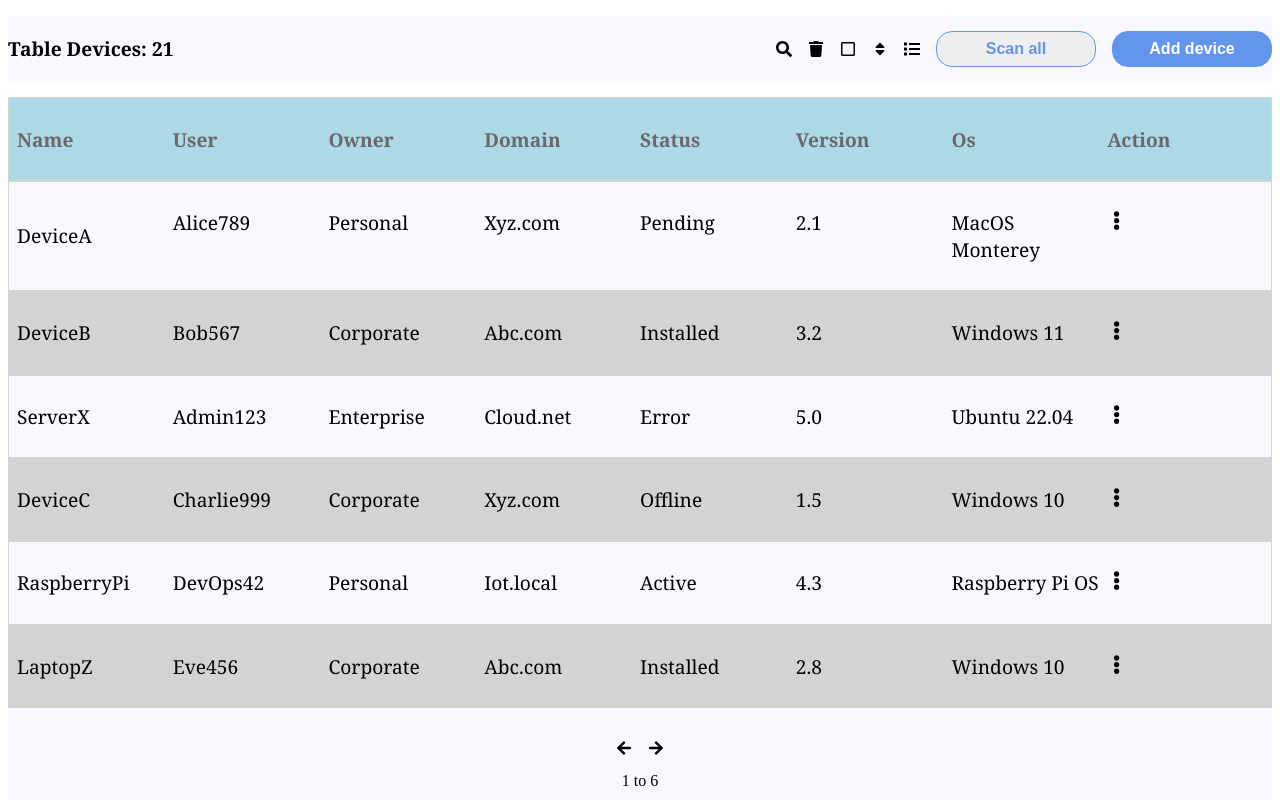
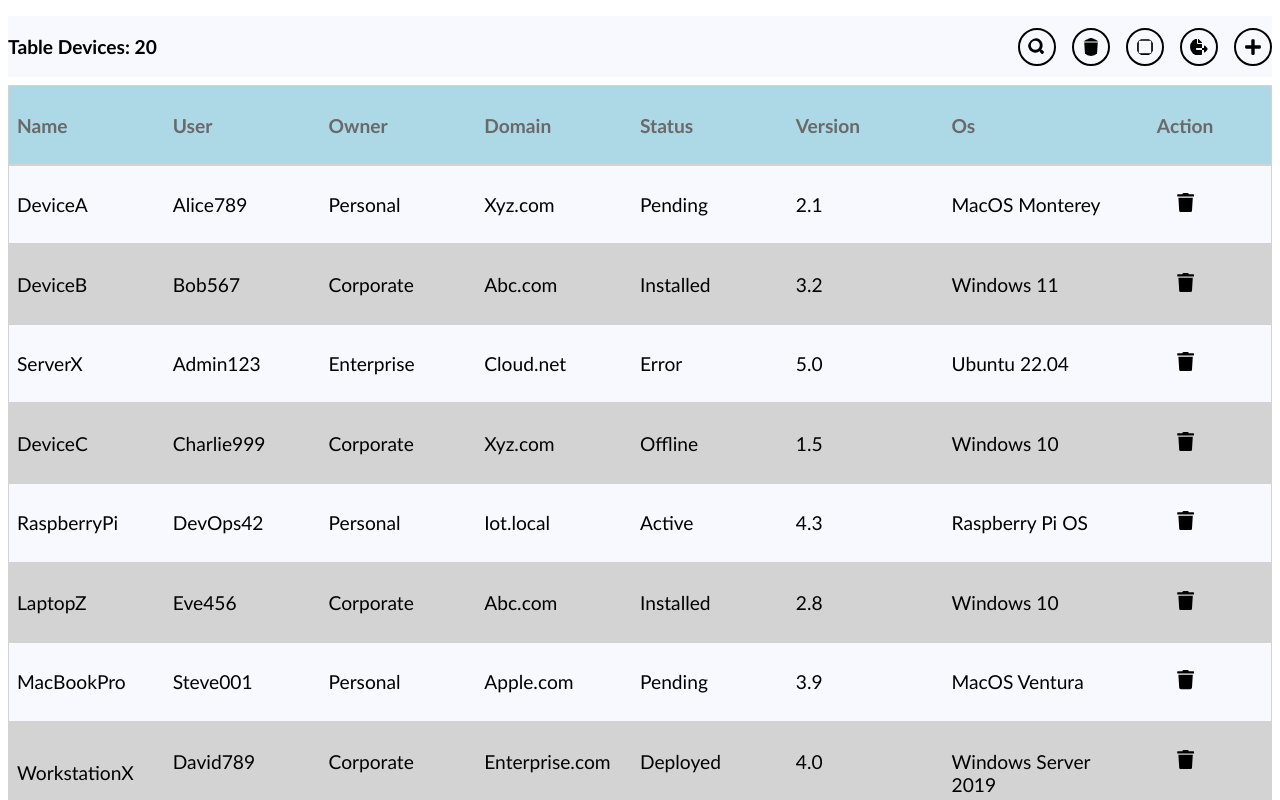
Before and after one commit to SaiCharanUvaraj/Table-UI, a React (Vite) app: page / in a window 1280 px wide. Shown: the top 800 px of the page. Built offline with nearby package versions, Linux system fonts and the light colour scheme.

Commit message:
implemented sorting

```diff
--- a/package.json
+++ b/package.json
@@ -10,6 +10,7 @@
     "preview": "vite preview"
   },
   "dependencies": {
+    "json-as-xlsx": "^2.5.6",
     "react": "^19.0.0",
     "react-dom": "^19.0.0",
     "react-icons": "^5.5.0"
--- a/src/App.css
+++ b/src/App.css
@@ -2,7 +2,7 @@
 {
     display: flex;
     flex-direction: column;
-    margin-top:1rem;
+    margin-top:0.5rem;
     background-color: ghostwhite;
 }
 .navbar
@@ -19,7 +19,15 @@
     display: flex;
     flex-direction: row;
     align-items: center;
+    font-size: large;
     gap:1rem;
+}
+.nav-buttons
+{
+    border: 2px black solid;
+    cursor: pointer;
+    padding: 0.5rem;
+    border-radius: 50%;
 }
 .row
 {
@@ -34,7 +42,7 @@
     text-align: left;
     font-weight: 500;
     font-size: larger;
-    font-family: Cambria, Cochin, Georgia, Times, 'Times New Roman', serif;
+    font-family: Calibri;
 }
 .header
 {
@@ -42,7 +50,7 @@
     font-weight: 600;
     font-size:larger;
     color:dimgray;
-    font-family: Cambria, Cochin, Georgia, Times, 'Times New Roman', serif;
+    font-family: Calibri;
 }
 .btn
 {
@@ -79,8 +87,30 @@
 }
 .paging
 {
-    margin-top: 2rem;
-    display: grid;
-    justify-items: center;
+    margin-top: 1rem;
+    display: flex;
+    justify-content: flex-end;
+    gap:1rem;
     align-items: center;
 }
+
+.bold-large
+{
+    font-size: large;
+    font-weight: bold;
+    font-family:Calibri;
+}
+
+.sort-icon {
+    opacity: 0;
+    transition: opacity 0.3s ease-in-out;
+}
+
+.sortable-header:hover .sort-icon {
+    opacity: 1;
+}
+
+.shadow
+{
+    box-shadow: 0px 4px 8px rgba(0, 0, 0, 0.1);
+}
--- a/src/App.jsx
+++ b/src/App.jsx
@@ -3,7 +3,7 @@ import './App.css';
 import data from './db.json';
 import Form from './Form';
 import Navbar from './Navbar';
-import { FaEllipsisV, FaArrowLeft, FaArrowRight, FaRegSquare, FaSquareFull } from "react-icons/fa";
+import {FaArrowLeft, FaArrowRight, FaRegSquare, FaSort, FaSortUp, FaSortDown, FaCheckSquare, FaTrash } from "react-icons/fa";
 
 export const App = () => {
   function capitalize(str) {
@@ -11,96 +11,118 @@ export const App = () => {
     return str.charAt(0).toUpperCase() + str.slice(1);
   }
 
-  const [info,setInfo]=useState(data);
-  const [add, setAdd] = useState(false);
+  /*useStates .... */
+  const [info, setInfo] = useState(data);
   const [select, setSelect] = useState(false);
-  const [multiSelect,setMultiSelect]=useState(false);
+  const [multiSelect, setMultiSelect] = useState(false);
   const [selectedItems, setSelectedItems] = useState([]);
+  const [searchValues, setSearchValues] = useState({ name: "", user: "", owner: "", domain: "", status: "", version: "", os: "" });
+  const [page, setPage] = useState({ start: 0, end: 1 });
+  const [sortConfig, setSortConfig] = useState({ key: null, direction: 'asc' });
 
+  /* sorting functionalities.... */
+  const handleSort = (key) => {
+    setSortConfig((prev) => ({ key, direction: prev.key === key && prev.direction === 'asc' ? 'desc' : 'asc', }));
+  };
 
-  const [searchValues, setSearchValues] = useState({name: "", user: "", owner: "", domain: "", status: "", version: "", os: ""});
-  const [page, setPage] = useState({start:0, end:1});
+  let sortedData = [...info];
 
+  if (sortConfig.key)
+    {
+      sortedData.sort((a, b) => {
+        const valueA = a[sortConfig.key].toLowerCase();
+        const valueB = b[sortConfig.key].toLowerCase();
+        if (valueA < valueB) return sortConfig.direction === 'asc' ? -1 : 1;
+        if (valueA > valueB) return sortConfig.direction === 'asc' ? 1 : -1;
+        return 0;
+    });
+  }
+
+  /* Paging functionalities... */
   const pageRanges = [];
-  for (let i = 0; i <= info.length; i += 6)
+  for (let i = 0; i <= info.length; i += 10)
     pageRanges.push(i);
   if (pageRanges[pageRanges.length - 1] !== info.length)
     pageRanges.push(info.length);
 
+  const handleNextPageChange = () => {
+    if (page.end === pageRanges.length - 1) return;
+    setPage({ start: page.start + 1, end: page.end + 1 });
+  };
+
+  const handlePrevPageChange = () => {
+    if (page.start === 0) return;
+    setPage({ start: page.start - 1, end: page.end - 1 });
+  };
+
+  const pagedData = sortedData.slice(pageRanges[page.start], pageRanges[page.end]);
+
+  /* Searching functionalities... */
   const handleSearchChange = (e, key) => {
     setSearchValues({ ...searchValues, [key]: e.target.value });
   };
 
-  const handleNextPageChange = ()=>{
-    if(page.end===pageRanges.length-1)
-      return
-    const nextPage={start:page.start+1,end:page.end+1}
-    setPage(nextPage)
-  }
-
-  const handlePrevPageChange = ()=>{
-    if(page.start===0)
-      return
-    const nextPage={start:page.start-1,end:page.end-1}
-    setPage(nextPage)
-  }
-
-  const pagedData = info.slice(pageRanges[page.start],pageRanges[page.end])
-
   const filteredData = pagedData.filter((item) =>
     Object.keys(searchValues).every((key) =>
       item[key].toLowerCase().includes(searchValues[key].toLowerCase())
-  ));
+    )
+  );
 
-  const handleChoose = (item)=>{
-    const newItems=[...selectedItems,item];
-    setSelectedItems(newItems);
-  }
-  const handleRemoveChoose = (item)=>{
-    const newItems=selectedItems.filter(i=>i!=item);
-    setSelectedItems(newItems);
-  }
+  /*indexing final data ... */
+  const finalData = filteredData.map((item, index) => ({...item,
+    index
+  }));
+  const indexedData=info.map((item, index) => ({...item,
+    index
+  }));
 
-  const handleDelete = ()=>{
-    if(selectedItems.length===0)
-      return
-    alert(`${selectedItems.length}will be deleted !`);
-    const newItems=info.filter((item)=>!selectedItems.includes(item.index))
-    setInfo(newItems);
+  /* Multi selecting functionalities ... */
+  const handleChoose = (item) => {
+    setSelectedItems([...selectedItems, item]);
+  };
+
+  const handleRemoveChoose = (item) => {
+    setSelectedItems(selectedItems.filter(i => i !== item));
+  };
+
+  const handleDelete = () => {
+    if (selectedItems.length === 0) return;
+    alert(`${selectedItems.length} will be deleted!`);
+    setInfo(indexedData.filter(item => !selectedItems.includes(item.index)));
     setSelectedItems([]);
-  }
+    setMultiSelect(false);
+  };
 
   return (
     <div>
-      <Navbar setForm={setAdd} select={select} setSelect={setSelect} info={info} setMultiSelect={setMultiSelect} handleDelete={handleDelete} multiSelect={multiSelect}/>
+      <Navbar select={select} setSelect={setSelect} info={info} setMultiSelect={setMultiSelect} handleDelete={handleDelete} multiSelect={multiSelect} />
       <div className='table'>
         <div className='row' style={{ backgroundColor: "lightblue" }}>
           {["name", "user", "owner", "domain", "status", "version", "os"].map((key) => (
-            <div key={key} className='column'>
-              <p className='header'>{capitalize(key)}</p>
+            <div key={key} className='column' style={{ cursor: "pointer" }}>
+              <div style={{ display: "flex", gap: "0.5rem", justifyContent: "flex-start", alignItems: "center" }} className="sortable-header" onClick={() => handleSort(key)}>
+                <p className='header'>{capitalize(key)}</p>
+                {sortConfig.key === key ? (sortConfig.direction === 'asc' ? <button style={{ cursor: "pointer" }}>sort-desc</button> : <button style={{ cursor: "pointer" }}>sort-asc</button>):""}
+                {sortConfig.key === key ? ( sortConfig.direction === 'asc' ? <FaSortUp /> : <FaSortDown /> ) : ( <FaSort className='sort-icon' /> )}
+              </div>
               {select &&
-                <input
-                  type="text"
-                  placeholder={`Search ${capitalize(key)}`}
-                  value={searchValues[key]}
-                  onChange={(e) => handleSearchChange(e, key)}
-                  className="search-input"
-                />
+                <input type="text" placeholder={`Search ${capitalize(key)}`} value={searchValues[key]} onChange={(e) => handleSearchChange(e, key)} style={{width:"80%",height:"1.5rem"}}/>
               }
             </div>
           ))}
           <div className='column'>
-            <p className='header'>Action</p>
+            <p className='header' style={{textAlign:"center"}}>Action</p>
           </div>
         </div>
-        {filteredData.map((item) => (
-          <div key={item.index} className='row' style={{ backgroundColor: item.index % 2 === 0 ? "ghostwhite" : "lightgray" }}>
-            <p className='text' style={{display:"flex",alignItems:"center",gap:"1rem"}}>
+        {finalData.map((item) => (
+          <div key={item.index} className='row' style={{ backgroundColor: item.index % 2 === 0 ? "ghostwhite" : "lightgray" }}
+          onClick={()=>setSortConfig({ key: null, direction: 'asc' })}>
+            <p className='text' style={{ display: "flex", alignItems: "center", gap: "1rem" }}>
               {multiSelect && !selectedItems.includes(item.index) &&
-                <p><FaRegSquare color="blue" onClick={()=>handleChoose(item.index)} /></p>
+                <FaRegSquare color="blue" onClick={() => handleChoose(item.index)} />
               }
               {multiSelect && selectedItems.includes(item.index) &&
-                <p><FaSquareFull color="blue" onClick={()=>handleRemoveChoose(item.index)} /></p>
+                <FaCheckSquare color="blue" onClick={() => handleRemoveChoose(item.index)} />
               }
               {capitalize(item.name)}
             </p>
@@ -110,22 +132,17 @@ export const App = () => {
             <p className='text'>{capitalize(item.status)}</p>
             <p className='text'>{capitalize(item.version)}</p>
             <p className='text'>{capitalize(item.os)}</p>
-            <p className='text'><FaEllipsisV /></p>
+            <p className='text' style={{textAlign:"center"}}><FaTrash /></p>
           </div>
         ))}
         <div className='paging'>
-            {multiSelect &&
-              <p>{selectedItems.length} items selected</p>
-            }
-          <div style={{display:"flex",gap:"1rem"}}>
+          <p className='bold-large' style={{ color: "darkgray" }}>Rows per Page: 6</p>
+          <p className='bold-large'>{pageRanges[page.start] + 1} - {pageRanges[page.end]} of {info.length}</p>
+          <div className='bold-large' style={{ display: "flex", gap: "1rem" }}>
             <FaArrowLeft onClick={handlePrevPageChange} />
             <FaArrowRight onClick={handleNextPageChange} />
           </div>
-          <p>{pageRanges[page.start]+1} to {pageRanges[page.end]}</p>
         </div>
-      </div>
-      <div style={{display:"grid",justifyContent:"center",alignContent:"center"}}>
-      {add && <Form setForm={setAdd} info={info} setInfo={setInfo}/>}
       </div>
     </div>
   );
--- a/src/Navbar.jsx
+++ b/src/Navbar.jsx
@@ -1,22 +1,60 @@
-import React from 'react'
-import { FaRegSquare, FaTrash } from 'react-icons/fa';
-import { FaSearch,FaSort,FaList} from 'react-icons/fa';
+import React, { useState, useEffect, useRef } from "react";
+import { FaFileExport, FaRegSquare, FaTrash, FaSearch, FaPlus } from "react-icons/fa";
+import xlsx from "json-as-xlsx";
 
-const Navbar = ({setForm,setSelect,select,info,setMultiSelect,handleDelete,multiSelect}) => {
+const Navbar = ({ setSelect, select, info, setMultiSelect, handleDelete, multiSelect }) => {
+  const dropdownStyle={ position: "absolute", top: "50px", right: "10px", background: "#fff", boxShadow: "0px 4px 6px rgba(0, 0, 0, 0.1)", borderRadius: "8px", zIndex: 1000, padding: "10px"};
+  const [showDropdown, setShowDropdown] = useState(false);
+  const dropdownRef = useRef(null);
+
+  const exportFile = () => {
+    const columns = Object.keys(info[0]).map((key) => ({
+      label: key.charAt(0).toUpperCase() + key.slice(1),
+      value: key,
+    }));
+    const formatedInfo = [{ sheet: "Sheet1", columns, content: info }];
+    const settings = {
+      fileName: "MySpreadsheet",
+      extraLength: 3,
+      writeMode: "writeFile",
+      writeOptions: {},
+      RTL: true,
+    };
+    xlsx(formatedInfo, settings);
+  };
+
+  // Close dropdown when clicking outside
+  useEffect(() => {
+    const handleClickOutside = (event) => {
+      if (dropdownRef.current && !dropdownRef.current.contains(event.target)) {
+        setShowDropdown(false);
+      }
+    };
+    document.addEventListener("mousedown", handleClickOutside);
+    return () => {
+      document.removeEventListener("mousedown", handleClickOutside);
+    };
+  }, []);
+
   return (
-    <div className='navbar'>
-      <p className='text' style={{fontWeight:"600"}}>Table Devices: {info.length}</p>
-      <div className='operators'>
-        <FaSearch onClick={()=>setSelect(!select)} />
-        <FaTrash onClick={handleDelete}/>
-        <FaRegSquare onClick={()=>setMultiSelect(!multiSelect)}/>
-        <FaSort />
-        <FaList />
-        <button className='btn' style={{color:"cornflowerblue"}}>Scan all</button>
-        <button className='btn' style={{backgroundColor:"cornflowerblue",color:"white"}} onClick={()=>setForm(true)}>Add device</button>
+    <div className="navbar" style={{ position: "relative" }}>
+      <p className="text" style={{ fontWeight: "600" }}>
+        Table Devices: {info.length}
+      </p>
+      <div className="operators">
+        <FaSearch onClick={() => setSelect(!select)} className="nav-buttons" />
+        <FaTrash onClick={handleDelete} className="nav-buttons" />
+        <FaRegSquare onClick={() => setMultiSelect(!multiSelect)} className="nav-buttons" />
+        <FaFileExport onClick={exportFile} className="nav-buttons" />
+        <FaPlus onClick={() => setShowDropdown(!showDropdown)} className="nav-buttons" />
+        {showDropdown && (
+          <div ref={dropdownRef} className="shadow" style={dropdownStyle}>
+            <p>Column Choosing</p>
+          </div>
+        )}
       </div>
     </div>
-  )
-}
+  );
+};
 
-export default Navbar
+export default Navbar;
--- a/src/db.json
+++ b/src/db.json
@@ -1,7 +1,6 @@
 [
     {
         "name": "DeviceA",
-        "index":0,
         "user": "alice789",
         "owner": "personal",
         "domain": "xyz.com",
@@ -11,7 +10,6 @@
     },
     {
         "name": "DeviceB",
-        "index":1,
         "user": "bob567",
         "owner": "corporate",
         "domain": "abc.com",
@@ -21,7 +19,6 @@
     },
     {
         "name": "ServerX",
-        "index":2,
         "user": "admin123",
         "owner": "enterprise",
         "domain": "cloud.net",
@@ -31,7 +28,6 @@
     },
     {
         "name": "DeviceC",
-        "index":3,
         "user": "charlie999",
         "owner": "corporate",
         "domain": "xyz.com",
@@ -41,7 +37,6 @@
     },
     {
         "name": "RaspberryPi",
-        "index":4,
         "user": "devOps42",
         "owner": "personal",
         "domain": "iot.local",
@@ -51,7 +46,6 @@
     },
     {
         "name": "LaptopZ",
-        "index":5,
         "user": "eve456",
         "owner": "corporate",
         "domain": "abc.com",
@@ -61,7 +55,6 @@
     },
     {
         "name": "MacBookPro",
-        "index":6,
         "user": "steve001",
         "owner": "personal",
         "domain": "apple.com",
@@ -71,7 +64,6 @@
     },
     {
         "name": "WorkstationX",
-        "index":7,
         "user": "david789",
         "owner": "corporate",
         "domain": "enterprise.com",
@@ -81,7 +73,6 @@
     },
     {
         "name": "TabletP",
-        "index":8,
         "user": "mike321",
         "owner": "corporate",
         "domain": "mobile.org",
@@ -91,7 +82,6 @@
     },
     {
         "name": "GamingRig",
-        "index":9,
         "user": "gamerX99",
         "owner": "personal",
         "domain": "gaming.net",
@@ -101,7 +91,6 @@
     },
     {
         "name": "CloudServerA",
-        "index":10,
         "user": "cloudMaster",
         "owner": "enterprise",
         "domain": "aws.com",
@@ -111,7 +100,6 @@
     },
     {
         "name": "NASDevice",
-        "index":11,
         "user": "backupUser",
         "owner": "corporate",
         "domain": "backup.local",
@@ -121,7 +109,6 @@
     },
     {
         "name": "WorkstationY",
-        "index":12,
         "user": "lucas777",
         "owner": "corporate",
         "domain": "enterprise.com",
@@ -131,7 +118,6 @@
     },
     {
         "name": "EmbeddedSys1",
-        "index":13,
         "user": "embeddedDev",
         "owner": "enterprise",
         "domain": "iot.org",
@@ -141,7 +127,6 @@
     },
     {
         "name": "DroneX",
-        "index":14,
         "user": "pilot44",
         "owner": "personal",
         "domain": "drone.tech",
@@ -151,7 +136,6 @@
     },
     {
         "name": "Smartwatch1",
-        "index":15,
         "user": "wearableX",
         "owner": "personal",
         "domain": "wearable.net",
@@ -161,7 +145,6 @@
     },
     {
         "name": "ServerB",
-        "index":16,
         "user": "sysAdmin99",
         "owner": "enterprise",
         "domain": "cloud.net",
@@ -171,7 +154,6 @@
     },
     {
         "name": "WorkstationZ",
-        "index":17,
         "user": "alex88",
         "owner": "corporate",
         "domain": "enterprise.com",
@@ -181,7 +163,6 @@
     },
     {
         "name": "SuperComputerA",
-        "index":18,
         "user": "hpcGuru",
         "owner": "enterprise",
         "domain": "hpc.org",
@@ -191,17 +172,6 @@
     },
     {
         "name": "DataCenterX",
-        "index":19,
-        "user": "dcAdmin",
-        "owner": "enterprise",
-        "domain": "datacenter.net",
-        "status": "cooling",
-        "version": "12.5",
-        "os": "VMware ESXi"
-    },
-    {
-        "name": "DataCenterX",
-        "index":20,
         "user": "dcAdmin",
         "owner": "enterprise",
         "domain": "datacenter.net",
```
Also changed, not shown: 2 other files (tests, documents, lock files or other folders).
